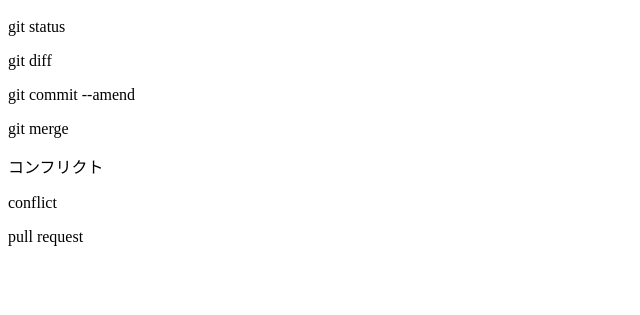
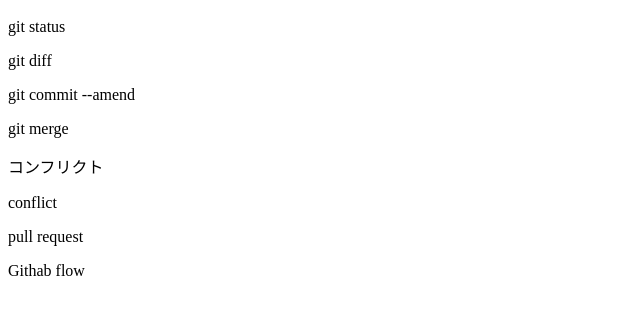
Before and after one commit to omachii1222/git_tutorial, a plain HTML site: page index.html in a window 1280 px wide. Shown: the part 57-372 px from the top of the page, without its empty margins (0-640 px from the left). Drawn offline with Linux system fonts and the light colour scheme.

Commit message:
Github flowを追記

```diff
--- a/index.html
+++ b/index.html
@@ -6,3 +6,4 @@
 <p>コンフリクト</p>
 <p>conflict</p>
 <p>pull request</p>
+<p>Githab flow</p>
```
